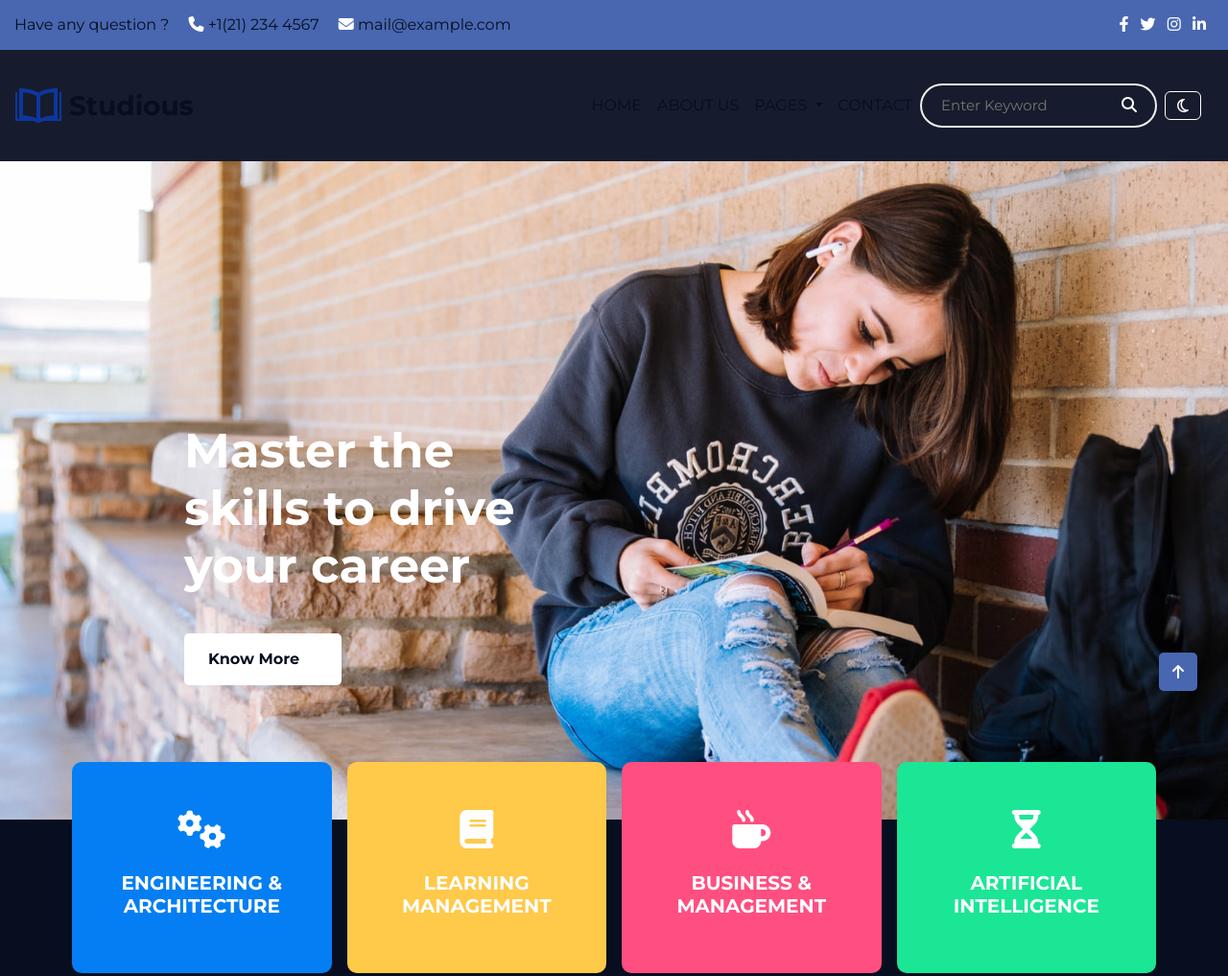
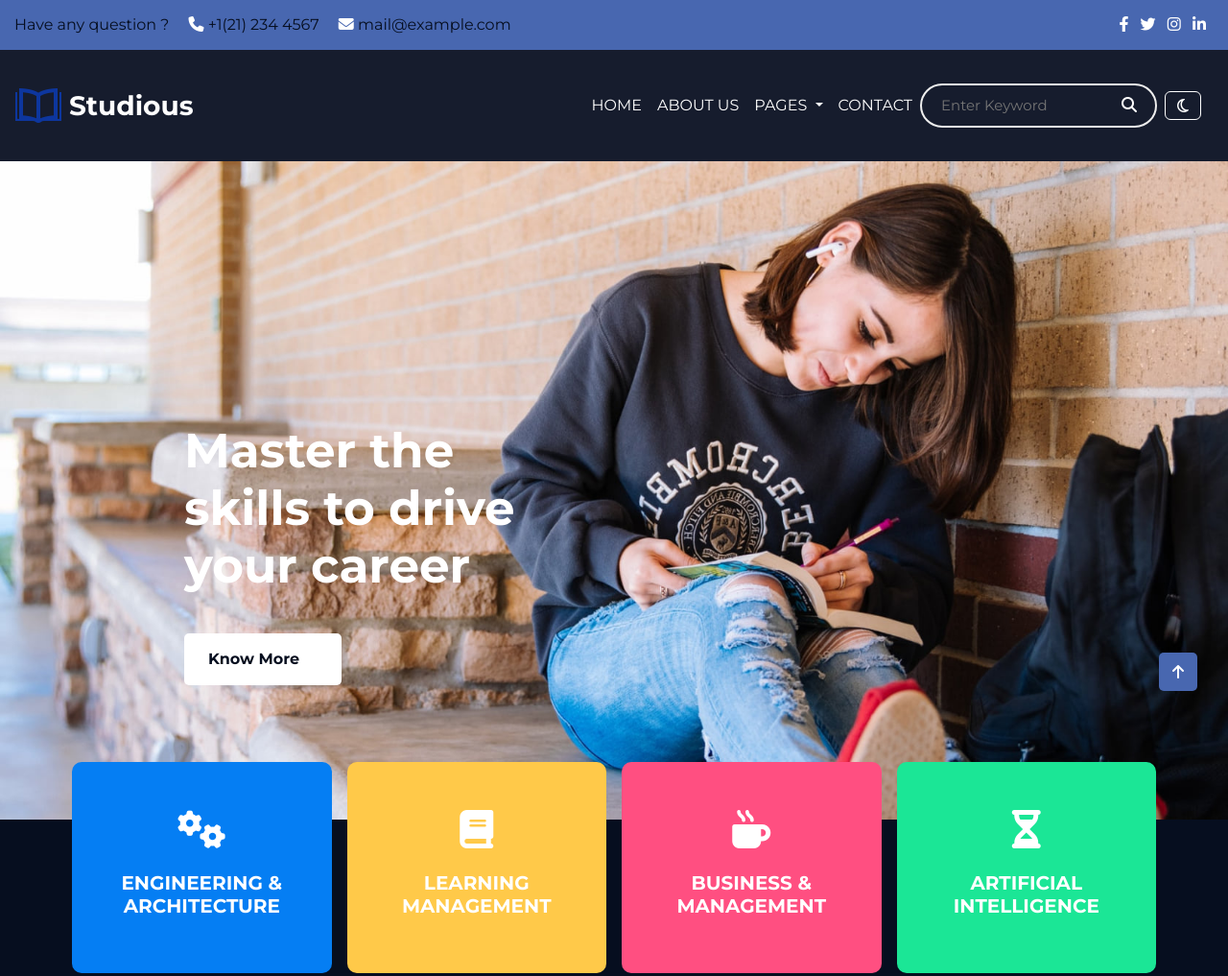
Before and after one commit to vytran200422/Capstone, a plain HTML site: page pagesDropDown/landingPage/landing.html in a window 1280 px wide. Shown: the top 1017 px of the page at 96% size. Drawn offline with nearby package versions, Linux system fonts and the light colour scheme.

Commit message:
fix dark theme

```diff
--- a/pagesDropDown/landingPage/landing.css
+++ b/pagesDropDown/landingPage/landing.css
@@ -130,7 +130,7 @@ header {
 
 header a,
 i {
-  color: #fff;
+  color: #fff !important;
   text-decoration: none;
   transition: all 0.5s;
 }
```
